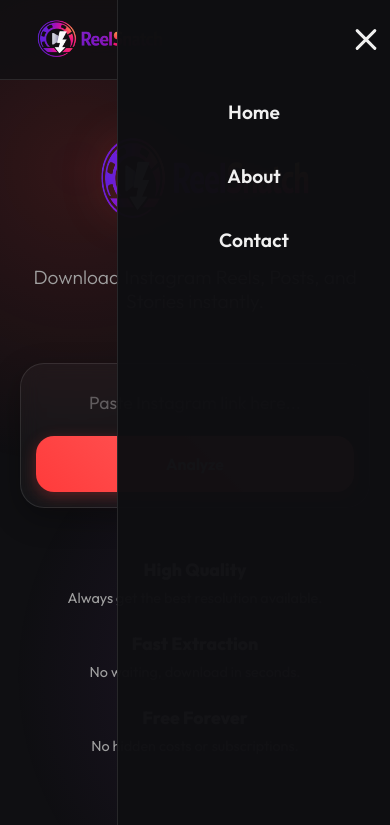
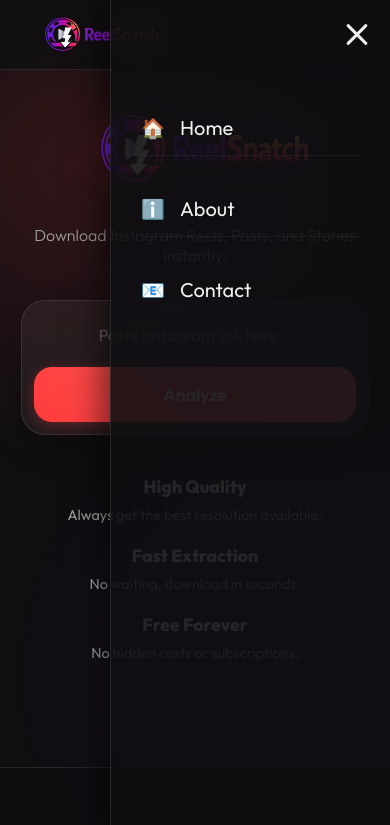
Before and after one commit to harrdyyy07/ig-downloader, a website: page public/index.html in a window 390 px wide. Both pictures are taken after a click on the element 366 px from the left and 39 px from the top of the page. Shown: the top 825 px of the page. Drawn offline with Linux system fonts and the light colour scheme.

```diff
--- a/public/index.html
+++ b/public/index.html
@@ -3,7 +3,7 @@
 
 <head>
     <meta charset="UTF-8">
-    <meta name="viewport" content="width=device-width, initial-scale=1.0">
+    <meta name="viewport" content="width=device-width, initial-scale=1.0, maximum-scale=1.0, user-scalable=no">
     <title>ReelSnatch | Premium Instagram Downloader</title>
     <link rel="preconnect" href="https://fonts.googleapis.com">
     <link rel="preconnect" href="https://fonts.gstatic.com" crossorigin>
@@ -382,40 +382,50 @@
         @media (max-width: 768px) {
             .menu-toggle {
                 display: flex;
-                margin-left: 20px;
             }
 
             .nav-container {
-                width: 95%;
+                width: 90%;
             }
 
             .nav-links {
                 position: fixed;
                 top: 0;
                 right: -100%;
-                width: 70%;
-                max-width: 300px;
+                width: 280px;
                 height: 100vh;
-                background: rgba(15, 15, 18, 0.98);
-                backdrop-filter: blur(25px);
+                background: rgba(15, 15, 18, 0.9);
+                backdrop-filter: blur(30px);
+                -webkit-backdrop-filter: blur(30px);
                 flex-direction: column;
                 justify-content: flex-start;
-                padding-top: 100px;
-                align-items: center;
-                transition: 0.4s cubic-bezier(0.4, 0, 0.2, 1);
+                padding: 100px 30px;
+                align-items: flex-start;
+                transition: 0.5s cubic-bezier(0.4, 0, 0.2, 1);
                 border-left: 1px solid var(--glass-border);
                 display: flex;
                 z-index: 100;
-                gap: 40px;
-            }
-
-            .nav-links a {
-                font-size: 1.2rem;
-                font-weight: 600;
+                gap: 25px;
             }
 
             .nav-links.active {
                 right: 0;
+                box-shadow: -10px 0 30px rgba(0, 0, 0, 0.5);
+            }
+
+            .nav-links a {
+                font-size: 1.25rem;
+                font-weight: 500;
+                width: 100%;
+                padding: 15px 0;
+                border-bottom: 1px solid rgba(255, 255, 255, 0.05);
+                display: flex;
+                align-items: center;
+                gap: 15px;
+            }
+
+            .nav-links a:last-child {
+                border-bottom: none;
             }
 
             /* Hamburger Animation */
@@ -432,50 +442,57 @@
             }
 
             header {
-                padding: 40px 20px;
+                padding: 30px 20px;
             }
 
             .logo-main img {
-                height: 120px;
-                /* Slightly larger on mobile as requested */
+                height: 100px;
                 max-width: 80%;
+                filter: drop-shadow(0 0 15px rgba(255, 59, 59, 0.3));
             }
 
             .nav-logo img {
-                height: 55px;
-                /* Better fit for 80px nav */
+                height: 50px;
             }
 
             nav {
-                height: 80px;
+                height: 70px;
             }
 
             main {
-                width: 95%;
-                padding: 10px;
+                width: 92%;
+                padding: 5px;
+            }
+
+            .tagline {
+                font-size: 1rem;
+                padding: 0 10px;
             }
 
             .features {
                 grid-template-columns: 1fr;
-                gap: 25px;
-                margin-top: 50px;
+                gap: 20px;
+                margin-top: 40px;
+                padding-bottom: 40px;
             }
 
             .input-container {
                 flex-direction: column;
-                padding: 15px;
-                background: rgba(255, 255, 255, 0.03);
+                padding: 12px;
+                background: rgba(255, 255, 255, 0.05);
             }
 
             input {
                 padding: 12px;
                 text-align: center;
                 width: 100%;
+                font-size: 1rem;
             }
 
             .btn-download {
                 width: 100%;
-                padding: 18px;
+                padding: 16px;
+                font-size: 1.1rem;
             }
 
             #result {
@@ -499,9 +516,9 @@
                 <span></span>
             </div>
             <div class="nav-links" id="nav-links">
-                <a href="/">Home</a>
-                <a href="/about-us.html">About</a>
-                <a href="/contact-us.html">Contact</a>
+                <a href="/"><span style="font-size: 1.2rem;">🏠</span> Home</a>
+                <a href="/about-us.html"><span style="font-size: 1.2rem;">ℹ️</span> About</a>
+                <a href="/contact-us.html"><span style="font-size: 1.2rem;">📧</span> Contact</a>
             </div>
         </div>
     </nav>
```
Also changed, not shown: public/about-us.html (+1 -1 lines), public/contact-us.html (+1 -1 lines), public/disclaimer.html (+1 -1 lines), public/privacy-policy.html (+1 -1 lines), public/terms-of-service.html (+1 -1 lines).
